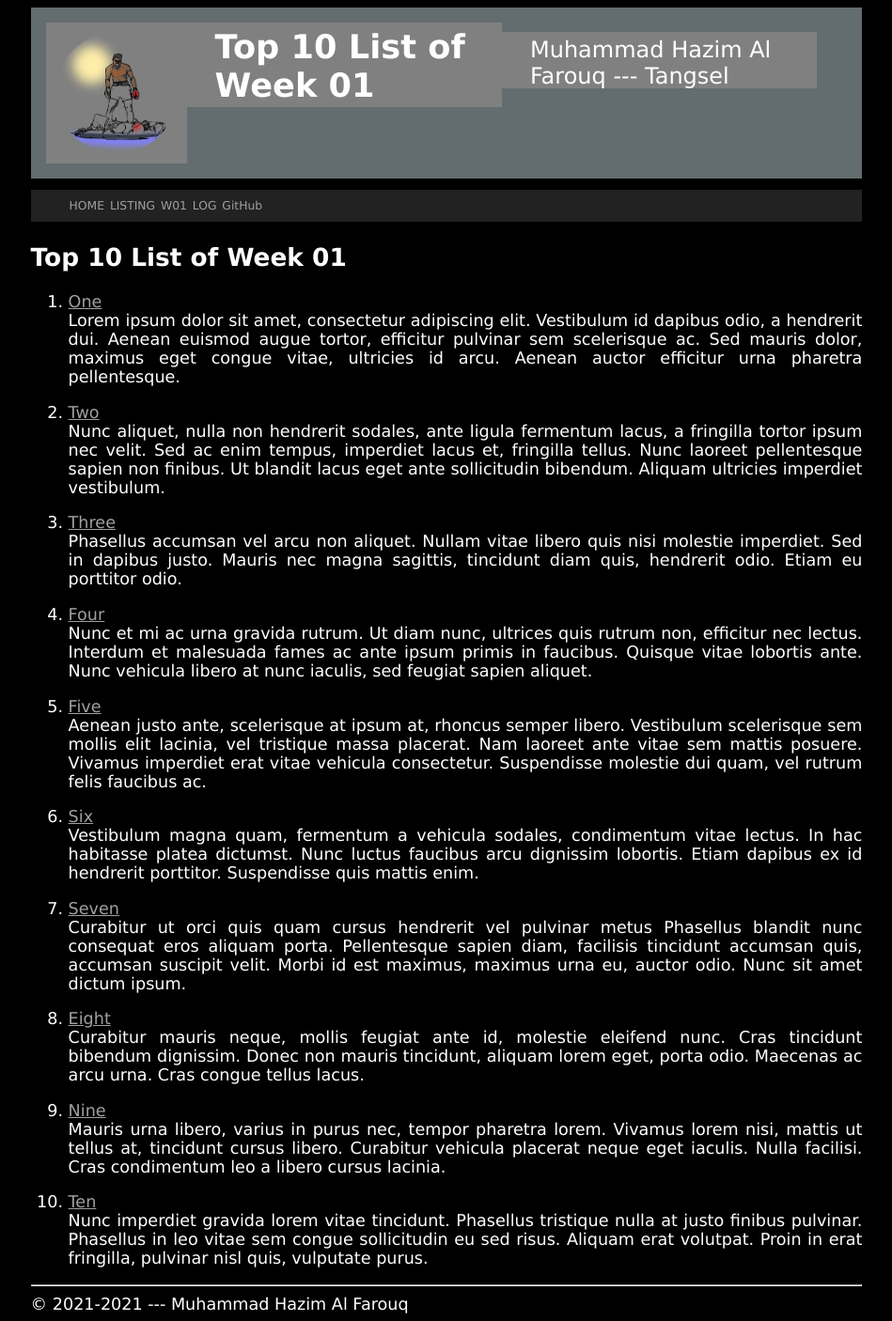
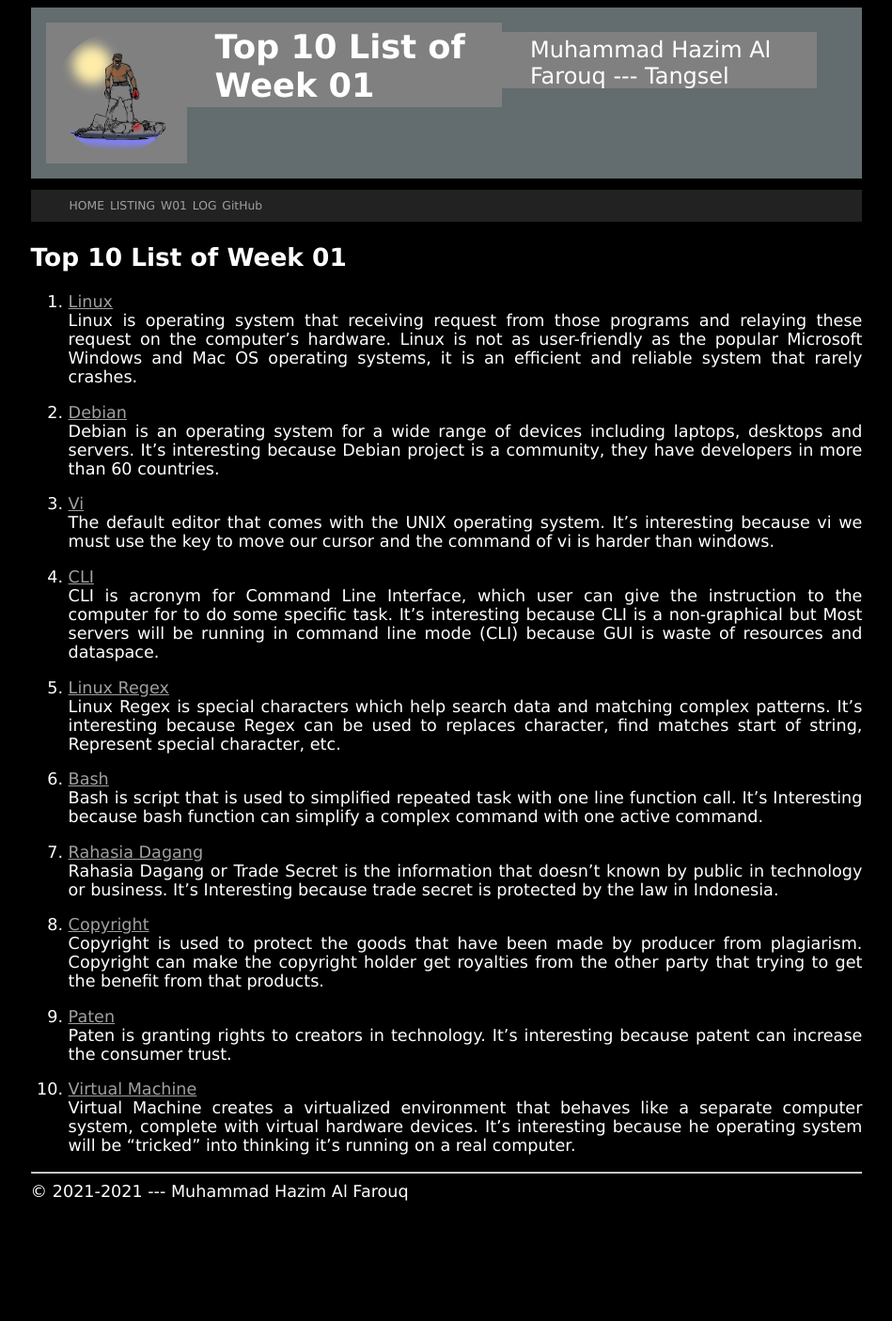
Before and after one commit to cobrayyxx/os211, a Jekyll site: the page built from w01.md, in a window 1280 px wide. Shown: the whole page at 94% size, without its empty margins (165-1114 px from the left). Built offline with Jekyll 4.4.1, drawn with Linux system fonts in a browser that asks for light colours; our own code applies the rules of GitHub Pages for plain Markdown files; after the commit the page ends 1286 px from its top, so only the background shows below that.

Commit message:
Doing w01.md

```diff
--- a/w01.md
+++ b/w01.md
@@ -5,72 +5,33 @@ permalink: /W01/
 
 # Top 10 List of Week 01
 
-1. [One](https://en.wikipedia.org/wiki/1)<br>
-Lorem ipsum dolor sit amet, consectetur adipiscing elit.
-Vestibulum id dapibus odio, a hendrerit dui.
-Aenean euismod augue tortor, efficitur pulvinar sem scelerisque ac.
-Sed mauris dolor, maximus eget congue vitae, ultricies id arcu.
-Aenean auctor efficitur urna pharetra pellentesque.
+1. [Linux](https://www.britannica.com/technology/Linux)<br>
+Linux is operating system that receiving request from those programs and relaying these request on the computer's hardware.  Linux is not as user-friendly as the popular Microsoft Windows and Mac OS operating systems, it is an efficient and reliable system that rarely crashes.
 
-2. [Two](https://en.wikipedia.org/wiki/2)<br>
-Nunc aliquet, nulla non hendrerit sodales, ante ligula fermentum lacus, a fringilla tortor ipsum nec velit.
-Sed ac enim tempus, imperdiet lacus et, fringilla tellus.
-Nunc laoreet pellentesque sapien non finibus.
-Ut blandit lacus eget ante sollicitudin bibendum.
-Aliquam ultricies imperdiet vestibulum.
+2. [Debian](https://www.debian.org/intro/why_debian)<br>
+Debian is an operating system for a wide range of devices including laptops, desktops and servers. It's interesting because Debian project is a community, they have developers in more than 60 countries.
 
-3. [Three](https://en.wikipedia.org/wiki/3)<br>
-Phasellus accumsan vel arcu non aliquet.
-Nullam vitae libero quis nisi molestie imperdiet.
-Sed in dapibus justo.
-Mauris nec magna sagittis, tincidunt diam quis, hendrerit odio.
-Etiam eu porttitor odio.
+3. [Vi](https://www.cs.colostate.edu/helpdocs/vi.html)<br>
+The default editor that comes with the UNIX operating system. It's interesting because vi we must use the key to move our cursor and the command of vi is harder than windows.
 
-4. [Four](https://en.wikipedia.org/wiki/4)<br>
-Nunc et mi ac urna gravida rutrum.
-Ut diam nunc, ultrices quis rutrum non, efficitur nec lectus.
-Interdum et malesuada fames ac ante ipsum primis in faucibus.
-Quisque vitae lobortis ante.
-Nunc vehicula libero at nunc iaculis, sed feugiat sapien aliquet.
+4. [CLI](https://www.geeksforgeeks.org/linux-operating-system-cli-command-line-interface-and-gui-graphic-user-interface/#:~:text=The%20Command%20Line%20Interface%20(CLI,CLI)%20environment%20to%20the%20user.)<br>
+CLI is acronym for Command Line Interface, which user can give the instruction to the computer for to do some specific task. It's interesting because CLI is a non-graphical but Most servers will be running in command line mode (CLI) because GUI is waste of resources and dataspace.
 
-5. [Five](https://en.wikipedia.org/wiki/5)<br>
-Aenean justo ante, scelerisque at ipsum at, rhoncus semper libero.
-Vestibulum scelerisque sem mollis elit lacinia, vel tristique massa placerat.
-Nam laoreet ante vitae sem mattis posuere.
-Vivamus imperdiet erat vitae vehicula consectetur.
-Suspendisse molestie dui quam, vel rutrum felis faucibus ac.
+5. [Linux Regex](https://www.guru99.com/linux-regular-expressions.html)<br>
+Linux Regex is special characters which help search data and matching complex patterns. It's interesting because Regex can be used to replaces character, find matches start of string, Represent special character, etc.
 
-6. [Six](https://en.wikipedia.org/wiki/6)<br>
-Vestibulum magna quam, fermentum a vehicula sodales, condimentum vitae lectus.
-In hac habitasse platea dictumst.
-Nunc luctus faucibus arcu dignissim lobortis.
-Etiam dapibus ex id hendrerit porttitor.
-Suspendisse quis mattis enim.
+6. [Bash](https://www.hostinger.co.id/tutorial/bash-script)<br>
+Bash is script that is used to simplified repeated task with one line function call.  It's Interesting because bash function can simplify a complex command with one active command.
 
-7. [Seven](https://en.wikipedia.org/wiki/7)<br>
-Curabitur ut orci quis quam cursus hendrerit vel pulvinar metus
-Phasellus blandit nunc consequat eros aliquam porta.
-Pellentesque sapien diam, facilisis tincidunt accumsan quis, accumsan suscipit velit.
-Morbi id est maximus, maximus urna eu, auctor odio.
-Nunc sit amet dictum ipsum.
+7. [Rahasia Dagang](jogloabang.com/pustaka/uu-30-2000-rahasia-dagang#:~:text=Pasal%201,kerahasiaannya%20oleh%20pemilik%20Rahasia%20Dagang.)<br>
+Rahasia Dagang or Trade Secret is the information that doesn't known by public in technology or business. It's Interesting because trade secret is protected by the law in Indonesia.
 
-8. [Eight](https://en.wikipedia.org/wiki/8)<br>
-Curabitur mauris neque, mollis feugiat ante id, molestie eleifend nunc.
-Cras tincidunt bibendum dignissim.
-Donec non mauris tincidunt, aliquam lorem eget, porta odio.
-Maecenas ac arcu urna.
-Cras congue tellus lacus.
+8. [Copyright](https://www.dewaweb.com/blog/kamu-wajib-paham-copyright-adalah-hal-penting-dalam-bisnis/)<br>
+Copyright is used to protect the goods that have been made by producer from plagiarism. Copyright can make the copyright holder get royalties from the other party that trying to get the benefit from that products.
 
-9. [Nine](https://en.wikipedia.org/wiki/9)<br>
-Mauris urna libero, varius in purus nec, tempor pharetra lorem.
-Vivamus lorem nisi, mattis ut tellus at, tincidunt cursus libero.
-Curabitur vehicula placerat neque eget iaculis.
-Nulla facilisi.
-Cras condimentum leo a libero cursus lacinia.
+9. [Paten](https://www.dewaweb.com/blog/kamu-wajib-paham-copyright-adalah-hal-penting-dalam-bisnis/)<br>
+Paten is granting rights to creators in technology. It's interesting because patent can increase the consumer trust.
 
-10. [Ten](https://en.wikipedia.org/wiki/10)<br>
-Nunc imperdiet gravida lorem vitae tincidunt.
-Phasellus tristique nulla at justo finibus pulvinar.
-Phasellus in leo vitae sem congue sollicitudin eu sed risus.
-Aliquam erat volutpat.
-Proin in erat fringilla, pulvinar nisl quis, vulputate purus.
+
+10. [Virtual Machine](https://www.howtogeek.com/196060/beginner-geek-how-to-create-and-use-virtual-machines/)<br>
+Virtual Machine creates a virtualized environment that behaves like a separate computer system, complete with virtual hardware devices. It's interesting because he operating system will be “tricked” into thinking it’s running on a real computer.
```
